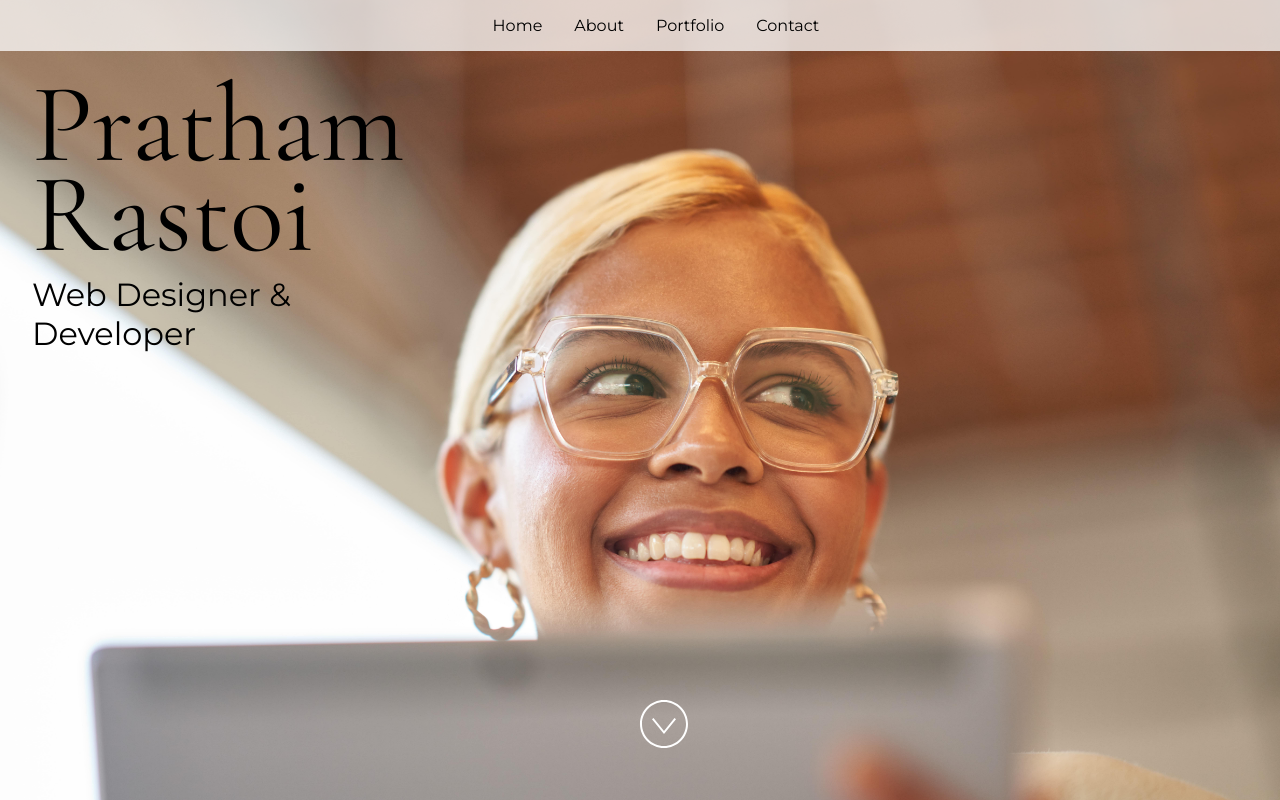
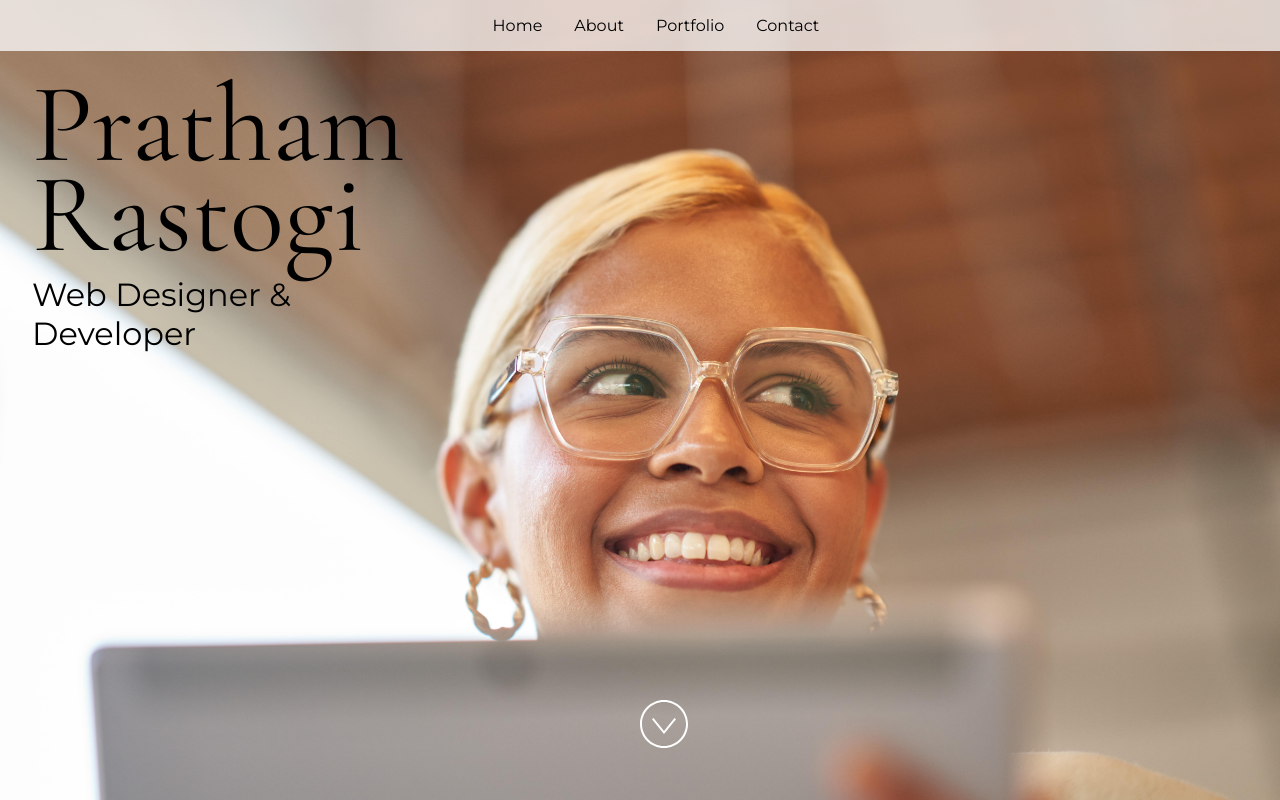
Before and after one commit to Pratham-R/My-portfolio, a React (Vite) app: page / in a window 1280 px wide. Built offline with nearby package versions, Linux system fonts and the light colour scheme.

Commit message:
Update App.jsx

```diff
--- a/src/App.jsx
+++ b/src/App.jsx
@@ -24,7 +24,7 @@ import "./styles.css";
  * If you don't have one of the social sites listed, leave it as an empty string.
  */
 const siteProps = {
-  name: "Pratham Rastoi",
+  name: "Pratham Rastogi",
   title: "Web Designer & Developer",
   email: "prathamrastogi5@gmail.com",
   gitHub: "https://github.com/Pratham-R/",
```
